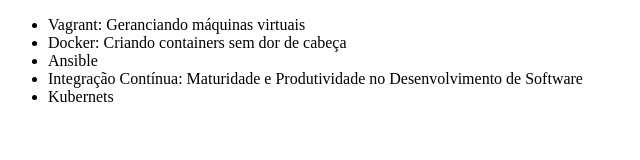
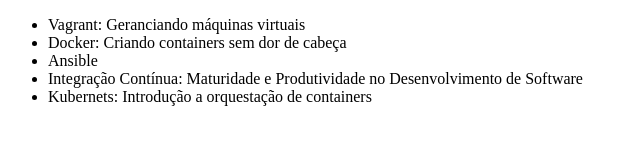
Before and after one commit to ErnandesDev/git-test, a plain HTML site: page index.html in a window 1280 px wide. Shown: the whole page, without its empty margins (0-640 px from the left). Drawn offline with Linux system fonts and the light colour scheme.

Commit message:
Alterando o nome do curso de Kubernetes

```diff
--- a/index.html
+++ b/index.html
@@ -10,7 +10,7 @@
         <li>Docker: Criando containers sem dor de cabeça</li>
         <li>Ansible</li>
         <li>Integração Contínua: Maturidade e Produtividade no Desenvolvimento de Software</li>
-        <li>Kubernets</li>
+        <li>Kubernets: Introdução a orquestação de containers</li>
     </ul>
 </body>
 </html>
```
